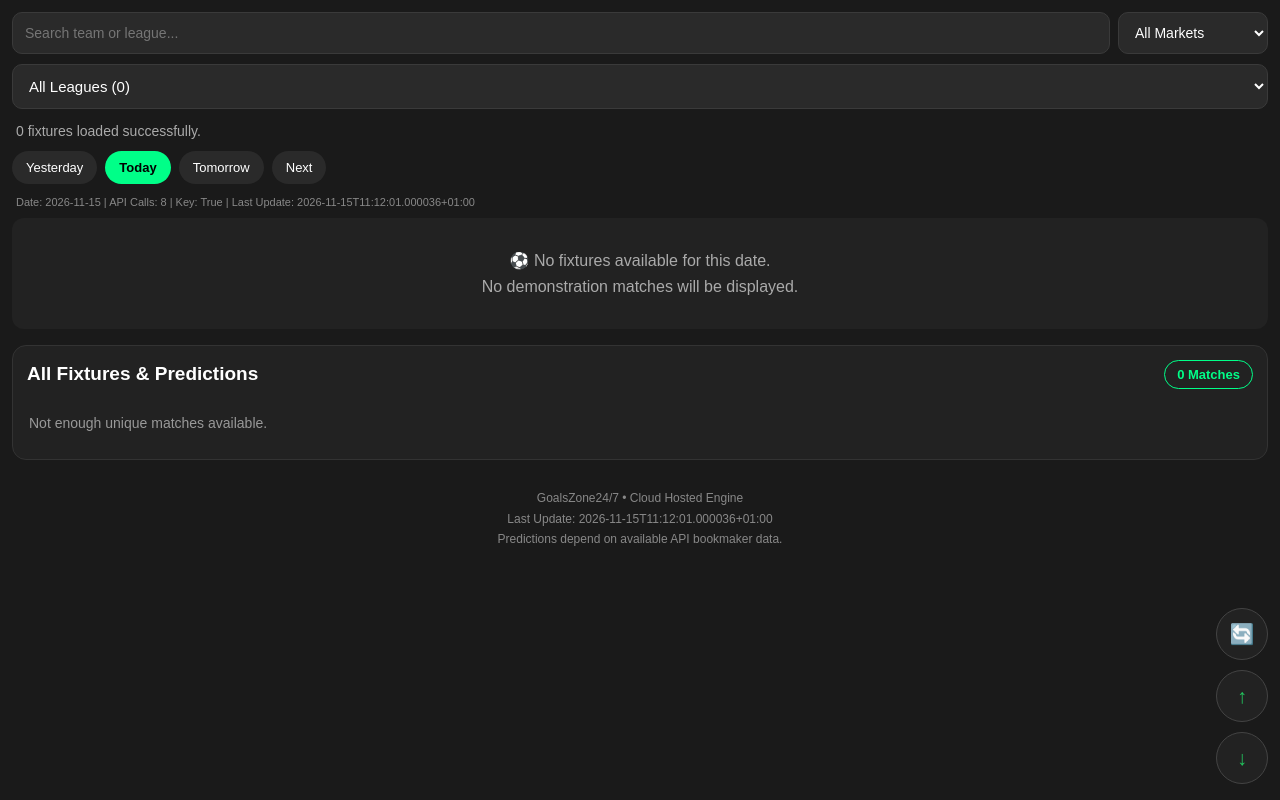
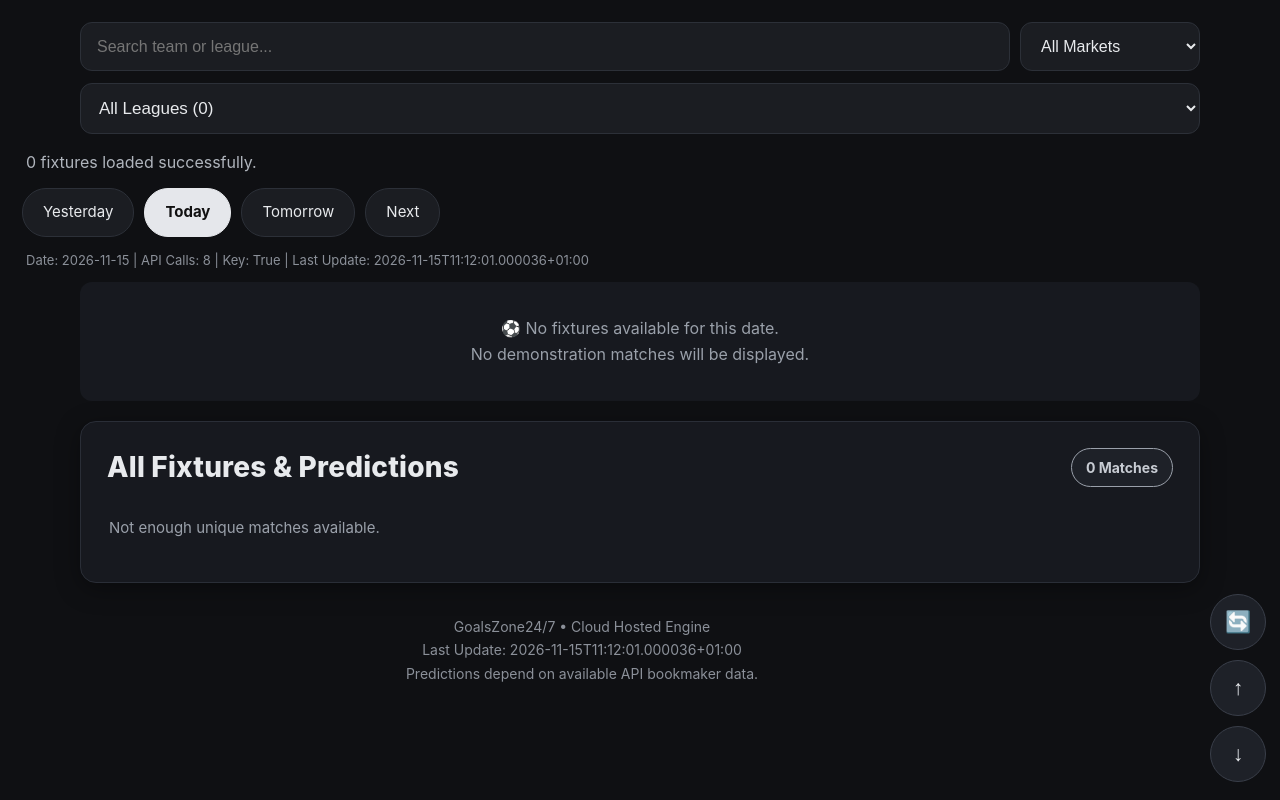
Before and after one commit to Dv-85-vick/goalzone247, a Flask app: page / in a window 1280 px wide. Run offline with Flask 3, Linux system fonts and the light colour scheme; data that the repository does not hold is empty.

Commit message:
Update index.html

```diff
--- a/templates/index.html
+++ b/templates/index.html
@@ -6,55 +6,82 @@
 <title>GoalsZone24/7</title>
 <style>
 *{box-sizing:border-box}
-body{background:#1a1a1a;color:#fff;font-family:Arial,sans-serif;margin:0;padding:12px;overflow-x:hidden}
-.topbar{display:flex;gap:8px;flex-wrap:wrap}
-.topbar input,.topbar select{flex:1;min-width:140px;background:#2a2a2a;border:1px solid #3a3a3a;color:#fff;padding:11px 12px;border-radius:10px;font-size:14px;outline:none}
-.topbar select{flex:0 0 150px}
-.league-bar{margin-top:10px}
-.league-bar select{width:100%;background:#2a2a2a;border:1px solid #3a3a3a;color:#fff;padding:12px;border-radius:10px;font-size:15px}
-.loaded{color:#aaa;font-size:14px;margin:14px 4px 6px}
-.date-tabs{display:flex;gap:8px;margin:12px 0;flex-wrap:wrap}
-.date-tabs a{padding:9px 14px;border-radius:20px;background:#2a2a2a;color:#fff;text-decoration:none;font-size:13px}
-.date-tabs a.active{background:#00ff88;color:#000;font-weight:bold}
-.info{color:#888;font-size:11px;margin:8px 4px}
-.group{background:#222;border:1px solid #333;border-radius:14px;padding:14px;margin-top:16px}
-.group-head{display:flex;justify-content:space-between;align-items:center;gap:8px;margin-bottom:12px}
-.group-title{font-size:19px;font-weight:bold;line-height:1.3}
-.target{border:1px solid #00ff88;color:#00ff88;padding:6px 12px;border-radius:20px;font-size:13px;white-space:nowrap;font-weight:bold}
-.inner{background:#1e1e1e;border:1px solid #333;border-radius:10px;padding:11px;margin-top:10px}
-.btn-row{display:flex;gap:6px;flex-wrap:wrap;align-items:center}
-.pill{border:none;border-radius:6px;padding:7px 10px;font-size:13px;font-weight:bold;cursor:pointer;white-space:nowrap}
-.pill.odds{background:#22c55e;color:#000}
-.pill.img{background:#f59e0b;color:#000}
-.pill.grey{background:#333;color:#ccc}
-.pill.outline{background:transparent;border:1px solid #777;color:#fff}
-.leg{border-top:1px solid #2c2c2c;padding:10px 0}
-.leg:first-of-type{margin-top:8px}
-.leg-teams{font-size:14px;font-weight:bold;line-height:1.4;overflow-wrap:anywhere}
-.leg-meta{color:#999;font-size:11px;margin-top:5px}
-.leg-line{display:flex;justify-content:space-between;gap:8px;margin-top:5px;align-items:center}
-.leg-market{color:#aaa;font-size:11px}
-.leg-odd{color:#22c55e;font-weight:bold;font-size:13px}
-.leg-num{display:inline-flex;align-items:center;justify-content:center;width:24px;height:24px;border-radius:50%;background:#22c55e;color:#000;font-size:12px;font-weight:bold;margin-right:7px;flex-shrink:0}
-.leg-result{display:inline-block;margin-left:6px;padding:3px 9px;border-radius:10px;font-size:10px;font-weight:bold}
-.leg-result.WIN{background:#22c55e;color:#000}
-.leg-result.LOST{background:#ef4444;color:#fff}
-.leg-result.PENDING{background:#555;color:#fff}
-.live-badge{display:inline-block;margin-left:6px;padding:3px 9px;border-radius:10px;font-size:10px;font-weight:bold;background:#f59e0b;color:#000}
-.live-badge.FT{background:#333;color:#fff}
-.live-badge.LIVE{background:#ef4444;color:#fff}
-.empty-leg{color:#999;padding:14px 2px;font-size:14px}
-.match-card{background:#222;border:1px solid #333;border-radius:12px;padding:12px;margin-top:10px}
-.match-league{font-size:11px;color:#999}
-.match-teams{font-weight:bold;margin:7px 0;font-size:15px;line-height:1.4}
-.match-time{font-size:12px;color:#aaa}
-.mkt{display:flex;flex-wrap:wrap;gap:6px;margin-top:10px}
-.mkt span{background:#2a2a2a;border:1px solid #3a3a3a;padding:6px 9px;border-radius:20px;font-size:11px;font-weight:bold}
-.mkt b{color:#22c55e}
-.empty{text-align:center;padding:30px 10px;background:#222;border-radius:12px;color:#aaa;margin-top:10px;line-height:1.6}
-.float-btns{position:fixed;right:12px;bottom:16px;display:flex;flex-direction:column;gap:10px;z-index:999}
-.float-btn{width:52px;height:52px;border-radius:50%;border:1px solid #444;background:#222;color:#22c55e;font-size:20px;cursor:pointer}
-.footer{text-align:center;color:#888;font-size:12px;margin:28px 0 60px;line-height:1.7}
+body{background:#0f1013;color:#e8eaed;font-family:Inter,Arial,sans-serif;margin:0;padding:14px;overflow-x:hidden;font-size:16px;line-height:1.5}
+body>div,body>.group{max-width:1120px;margin-left:auto;margin-right:auto}
+.topbar{display:flex;gap:10px;flex-wrap:wrap}
+.topbar input,.topbar select{flex:1;min-width:160px;background:#1b1d22;border:1px solid #2c3038;color:#e8eaed;padding:14px 16px;border-radius:12px;font-size:16px;outline:none}
+.topbar select{flex:0 0 180px}
+.league-bar{margin-top:12px}
+.league-bar select{width:100%;background:#1b1d22;border:1px solid #2c3038;color:#e8eaed;padding:14px;border-radius:12px;font-size:17px}
+.loaded{color:#b0b5bd;font-size:16px;margin:16px 4px 6px}
+.date-tabs{display:flex;gap:10px;margin:14px 0;flex-wrap:wrap}
+.date-tabs a{padding:12px 20px;border-radius:24px;background:#1b1d22;color:#e8eaed;text-decoration:none;font-size:15px;border:1px solid #2c3038}
+.date-tabs a.active{background:#e5e7eb;color:#111;font-weight:bold;border-color:#e5e7eb}
+.info{color:#8b9099;font-size:13px;margin:10px 4px}
+.group{background:#17191f;border:1px solid #2a2e37;border-radius:16px;padding:20px;margin-top:20px;box-shadow:0 6px 24px rgba(0,0,0,.35)}
+.group-head{display:flex;justify-content:space-between;align-items:center;gap:10px;margin-bottom:14px}
+.group-title{font-size:23px;font-weight:800;line-height:1.3;letter-spacing:.2px}
+.target{border:1px solid #9aa0aa;color:#c8ccd3;padding:8px 14px;border-radius:24px;font-size:14px;white-space:nowrap;font-weight:700;background:#1e2128}
+.inner{background:#1d2027;border:1px solid #2a2e37;border-radius:12px;padding:16px;margin-top:12px}
+.btn-row{display:flex;gap:8px;flex-wrap:wrap;align-items:center}
+.pill{border:none;border-radius:8px;padding:10px 14px;font-size:14px;font-weight:800;cursor:pointer;white-space:nowrap}
+.pill.odds{background:#e5e7eb;color:#111}
+.pill.img{background:#c9a86a;color:#111}
+.pill.grey{background:#2a2e37;color:#d5d9df}
+.pill.outline{background:transparent;border:1px solid #6b7280;color:#e8eaed}
+.leg{border-top:1px solid #2a2e37;padding:14px 0}
+.leg:first-of-type{margin-top:10px}
+.leg-teams{font-size:17px;font-weight:700;line-height:1.5;overflow-wrap:anywhere}
+.leg-meta{color:#9aa0aa;font-size:13px;margin-top:6px}
+.leg-line{display:flex;justify-content:space-between;gap:10px;margin-top:6px;align-items:center}
+.leg-market{color:#b0b5bd;font-size:13px}
+.leg-odd{color:#e8eaed;font-weight:800;font-size:16px}
+.leg-num{display:inline-flex;align-items:center;justify-content:center;width:30px;height:30px;border-radius:50%;background:#e5e7eb;color:#111;font-size:14px;font-weight:800;margin-right:9px;flex-shrink:0}
+.leg-result{display:inline-block;margin-left:8px;padding:5px 11px;border-radius:12px;font-size:12px;font-weight:800}
+.leg-result.WIN{background:#24332a;color:#a7d8b5}
+.leg-result.LOST{background:#3a2626;color:#e5a3a3}
+.leg-result.PENDING{background:#2a2e37;color:#c8ccd3}
+.live-badge{display:inline-block;margin-left:8px;padding:5px 11px;border-radius:12px;font-size:12px;font-weight:800;background:#3a3320;color:#e8c87a}
+.live-badge.FT{background:#2a2e37;color:#e8eaed}
+.live-badge.LIVE{background:#3a2626;color:#e5a3a3}
+.empty-leg{color:#9aa0aa;padding:16px 2px;font-size:15px}
+.match-card{background:#17191f;border:1px solid #2a2e37;border-radius:14px;padding:18px;margin-top:14px;box-shadow:0 4px 18px rgba(0,0,0,.3)}
+.match-head{display:flex;gap:12px;align-items:flex-start}
+.match-num{background:#22262e;border:1px solid #9aa0aa;color:#e8eaed;font-weight:800;font-size:16px;padding:7px 12px;border-radius:10px;white-space:nowrap}
+.match-head-main{flex:1;min-width:0}
+.match-teams{font-weight:800;font-size:19px;line-height:1.4;overflow-wrap:anywhere}
+.match-league{color:#9aa0aa;font-size:14px;margin-top:5px;line-height:1.5}
+.match-vs{text-align:right;flex-shrink:0}
+.vs-badge{display:inline-block;background:#22262e;border:1px solid #c9a86a;color:#e8c87a;font-weight:800;font-size:13px;padding:6px 11px;border-radius:10px}
+.match-status{color:#9aa0aa;font-size:13px;margin-top:6px}
+.match-status.LIVE{color:#e5a3a3;font-weight:800}
+.mkt{display:grid;grid-template-columns:repeat(4,1fr);gap:8px;margin-top:14px}
+.mkt-box{background:#1d2027;border:1px solid #2a2e37;border-radius:10px;padding:12px 6px;text-align:center}
+.mkt-label{color:#b0b5bd;font-size:12px;line-height:1.3;min-height:30px;display:flex;align-items:center;justify-content:center}
+.mkt-odd{color:#fff;font-weight:800;font-size:18px;margin:5px 0 8px}
+.mkt-res{display:inline-block;padding:5px 10px;border-radius:6px;font-size:12px;font-weight:800;border:1px solid #555;color:#ccc;background:transparent}
+.mkt-res.WIN{border-color:#5a7d66;color:#a7d8b5}
+.mkt-res.LOST{border-color:#8a4a4a;color:#e5a3a3}
+.mkt-res.LIVE{border-color:#c9a86a;color:#e8c87a}
+.empty{text-align:center;padding:34px 10px;background:#17191f;border-radius:12px;color:#9aa0aa;margin-top:12px;line-height:1.6;font-size:16px}
+.float-btns{position:fixed;right:14px;bottom:18px;display:flex;flex-direction:column;gap:10px;z-index:999}
+.float-btn{width:56px;height:56px;border-radius:50%;border:1px solid #3a3f4a;background:#1e2128;color:#e8eaed;font-size:21px;cursor:pointer}
+.footer{text-align:center;color:#8b9099;font-size:14px;margin:32px 0 70px;line-height:1.7}
+@media(min-width:900px){
+  body{padding:22px;font-size:17px}
+  .group{padding:26px}
+  .group-title{font-size:28px}
+  .leg-teams{font-size:20px}
+  .leg-meta,.leg-market{font-size:15px}
+  .leg-odd{font-size:19px}
+  .match-teams{font-size:22px}
+  .match-league{font-size:16px}
+  .mkt-label{font-size:14px}
+  .mkt-odd{font-size:21px}
+  .mkt-res,.leg-result,.live-badge{font-size:13px}
+  .pill{font-size:15px;padding:11px 16px}
+}
+@media(max-width:480px){.mkt{grid-template-columns:repeat(2,1fr);gap:8px}.mkt-label{font-size:12px}.mkt-odd{font-size:17px}.group-title{font-size:20px}.match-teams{font-size:17px}}
 </style>
 </head>
 <body id="top">
@@ -150,12 +177,19 @@ body{background:#1a1a1a;color:#fff;font-family:Arial,sans-serif;margin:0;padding
   <div id="fixturesList">
   {% for match in matches %}
   <div class="match-card" data-search="{{ (match.home ~ ' ' ~ match.away ~ ' ' ~ match.league)|lower }}" data-league="{{ match.league }}">
-    <div class="match-league">{{ match.country|default('') }} {{ match.league }} &bull; {{ match.status }}</div>
-    <div class="match-teams">{{ match.home }} vs {{ match.away }}</div>
-    <div class="match-time">{{ date }} | {{ match.time }}{% if match.status in ['1H','2H','HT','ET','LIVE'] %} | {{ match.score_home }} - {{ match.score_away }}{% if match.elapsed %} | {{ match.elapsed }}'{% endif %}{% elif match.status in ['FT','AET','PEN'] %} | FT {{ match.score_home }} - {{ match.score_away }}{% endif %}</div>
+    <div class="match-head">
+      <div class="match-num">#{{ loop.index }}</div>
+      <div class="match-head-main">
+        <div class="match-teams">{{ match.home }} vs {{ match.away }}</div>
+        <div class="match-league">{{ match.country|default('') }}: {{ match.league }} &bull; {{ date }}, {{ match.time }} WAT</div>
+      </div>
+      <div class="match-vs"><div class="vs-badge">VS</div><div class="match-status {% if match.status in ['1H','2H','HT','ET','LIVE','P'] %}LIVE{% endif %}">{% if match.status in ['1H','2H','HT','ET','LIVE','P'] %}LIVE {{ match.score_home }} - {{ match.score_away }}{% if match.elapsed %} {{ match.elapsed }}'{% endif %}{% elif match.status in ['FT','AET','PEN'] %}FT {{ match.score_home }} - {{ match.score_away }}{% else %}Upcoming{% endif %}</div></div>
+    </div>
     <div class="mkt">
-      {% for key, label in [('over15','Over 1.5'),('over25','Over 2.5'),('btts','BTTS'),('home_over15','Home Over 1.5'),('away_over15','Away Over 1.5'),('home_1x_over15','Home Win/Draw + Over 1.5'),('away_x2_over15','Away Win/Draw + Over 1.5')] %}
-        {% if match.markets.get(key) %}<span>{{ label }} <b>@ {{ match.markets[key] }}</b></span>{% endif %}
+      {% for key, label in [('home_1x_over15','1X & O1.5'),('away_x2_over15','X2 & O1.5'),('over15','OVER 1.5'),('over25','OVER 2.5'),('btts','BTTS'),('home_over15','HOME O1.5'),('away_over15','AWAY O1.5')] %}
+        {% if match.markets.get(key) %}
+        <div class="mkt-box"><div class="mkt-label">{{ label }}</div><div class="mkt-odd">{{ match.markets[key] }}</div><div class="mkt-res {% if match.market_results.get(key)=='WIN' %}WIN{% elif match.market_results.get(key)=='LOST' %}LOST{% elif match.status in ['1H','2H','HT','ET','LIVE','P'] %}LIVE{% else %}PENDING{% endif %}">{% if match.market_results.get(key)=='WIN' %}WIN{% elif match.market_results.get(key)=='LOST' %}LOST{% elif match.status in ['1H','2H','HT','ET','LIVE','P'] %}LIVE{% else %}PENDING{% endif %}</div></div>
+        {% endif %}
       {% endfor %}
     </div>
   </div>
```
